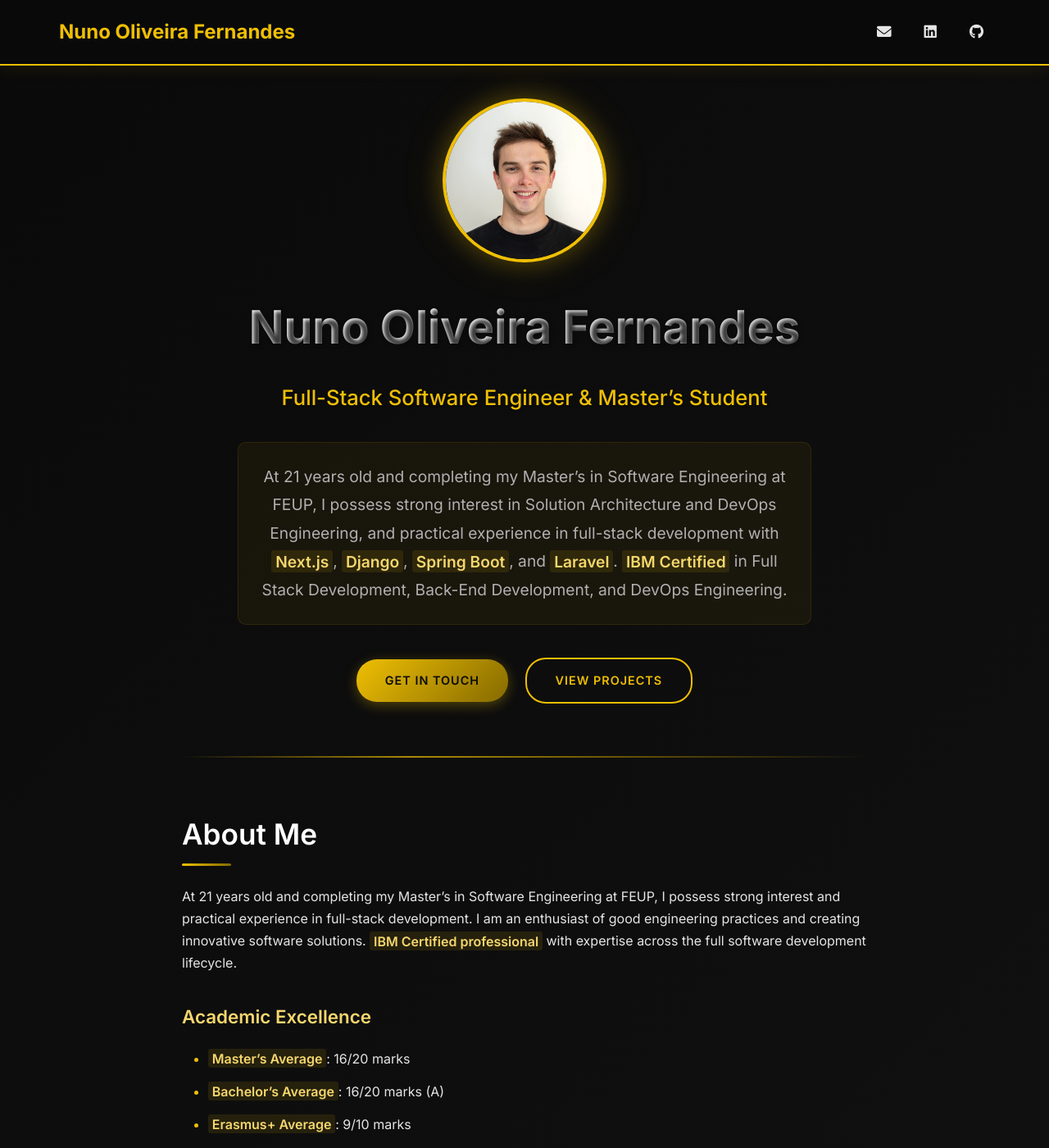
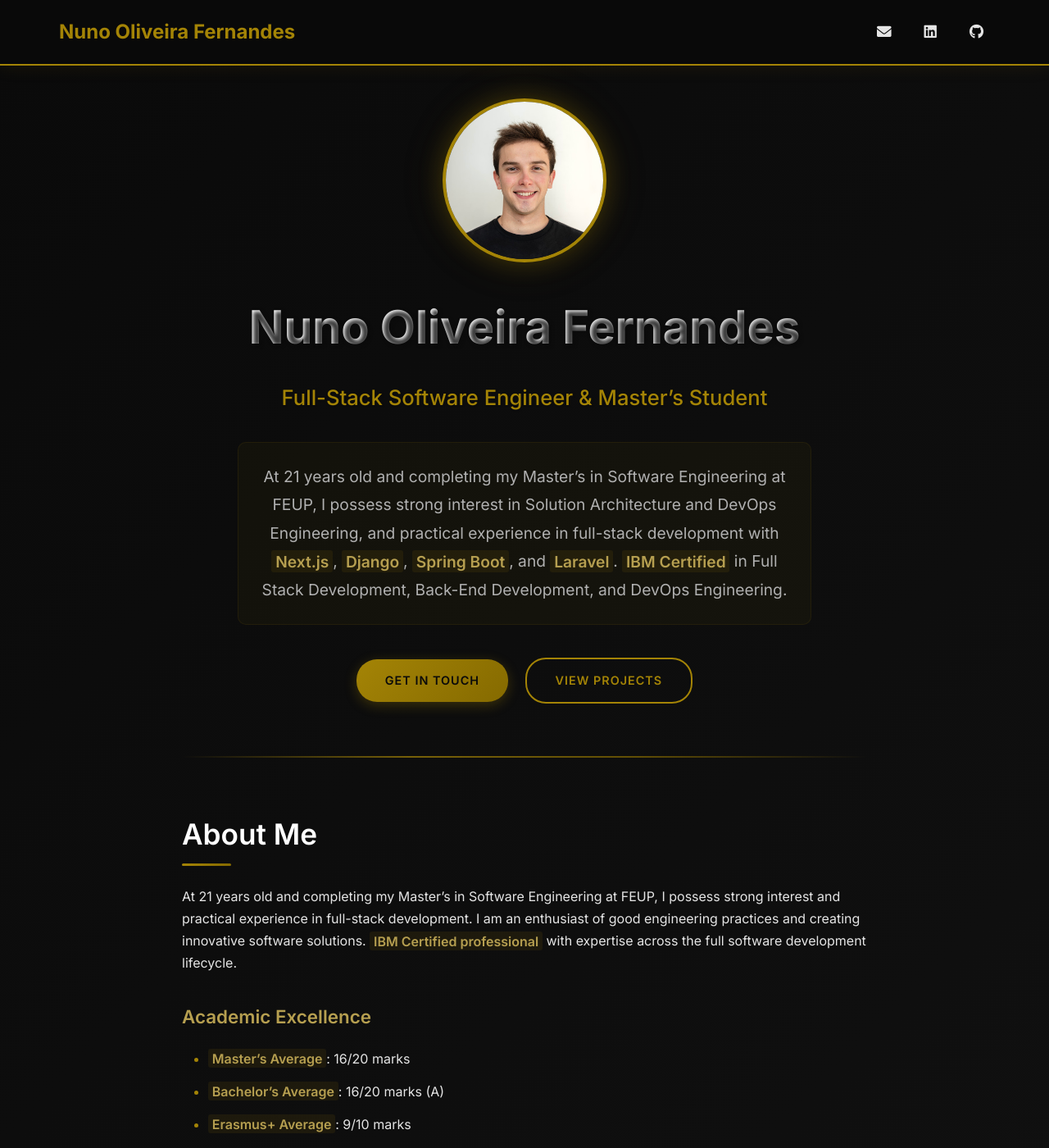
Before and after one commit to NOF03/nof03.github.io, a Jekyll site: the page built from index.md, in a window 1280 px wide and 1400 px high. Shown: the whole window at 82% size. Built offline with Jekyll 4.4.1, drawn with Linux system fonts in a browser that asks for light colours.

Commit message:
feat: update gold color scheme for improved visual consistency

```diff
--- a/_sass/main.scss
+++ b/_sass/main.scss
@@ -2,9 +2,9 @@
 $black: #0A0A0A;
 $black-light: #1A1A1A;
 $black-lighter: #2A2A2A;
-$gold: #EFBF04;
+$gold: #a48406;
 $gold-dark: #856A00;
-$gold-light: #F5D76E;
+$gold-light: #b69f50;
 $white: #FFFFFF;
 $gray-light: #E5E5E5;
 $gray-medium: #B0B0B0;
```
